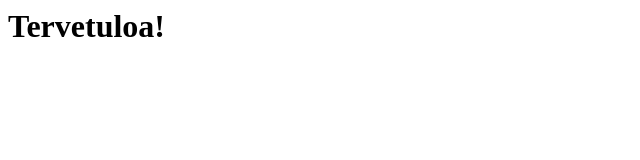
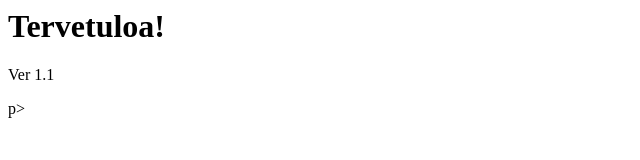
Before and after one commit to Moukkis/MHhtml, a plain HTML site: page index.html in a window 1280 px wide. Shown: the full height of the page, 0-640 px from the left. Drawn offline with Linux system fonts and the light colour scheme.

Commit message:
index.html ver 1.1

```diff
--- a/index.html
+++ b/index.html
@@ -1 +1,2 @@
 <h1>Tervetuloa!</h1>
+<p>Ver 1.1</p>p>
```
